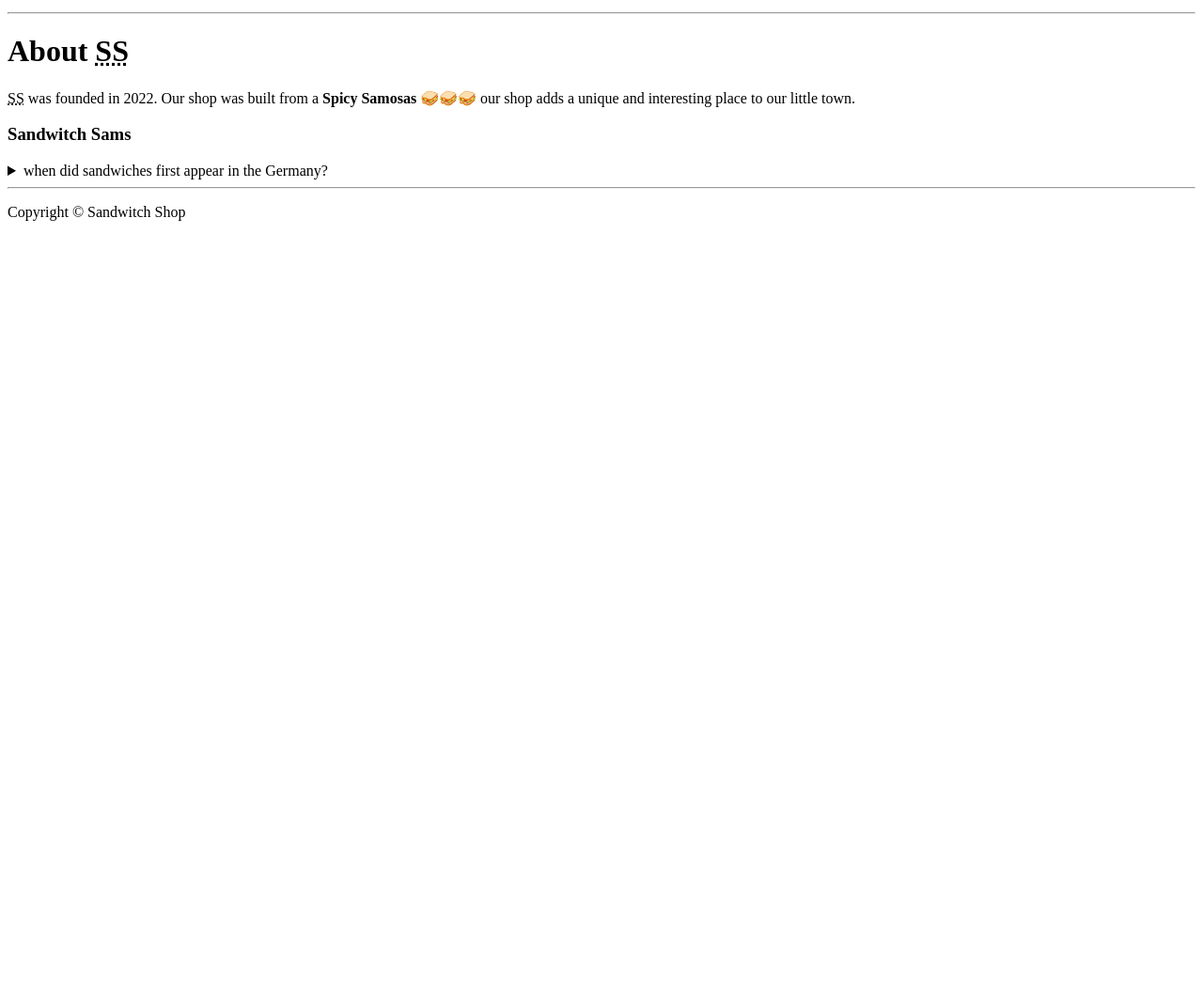
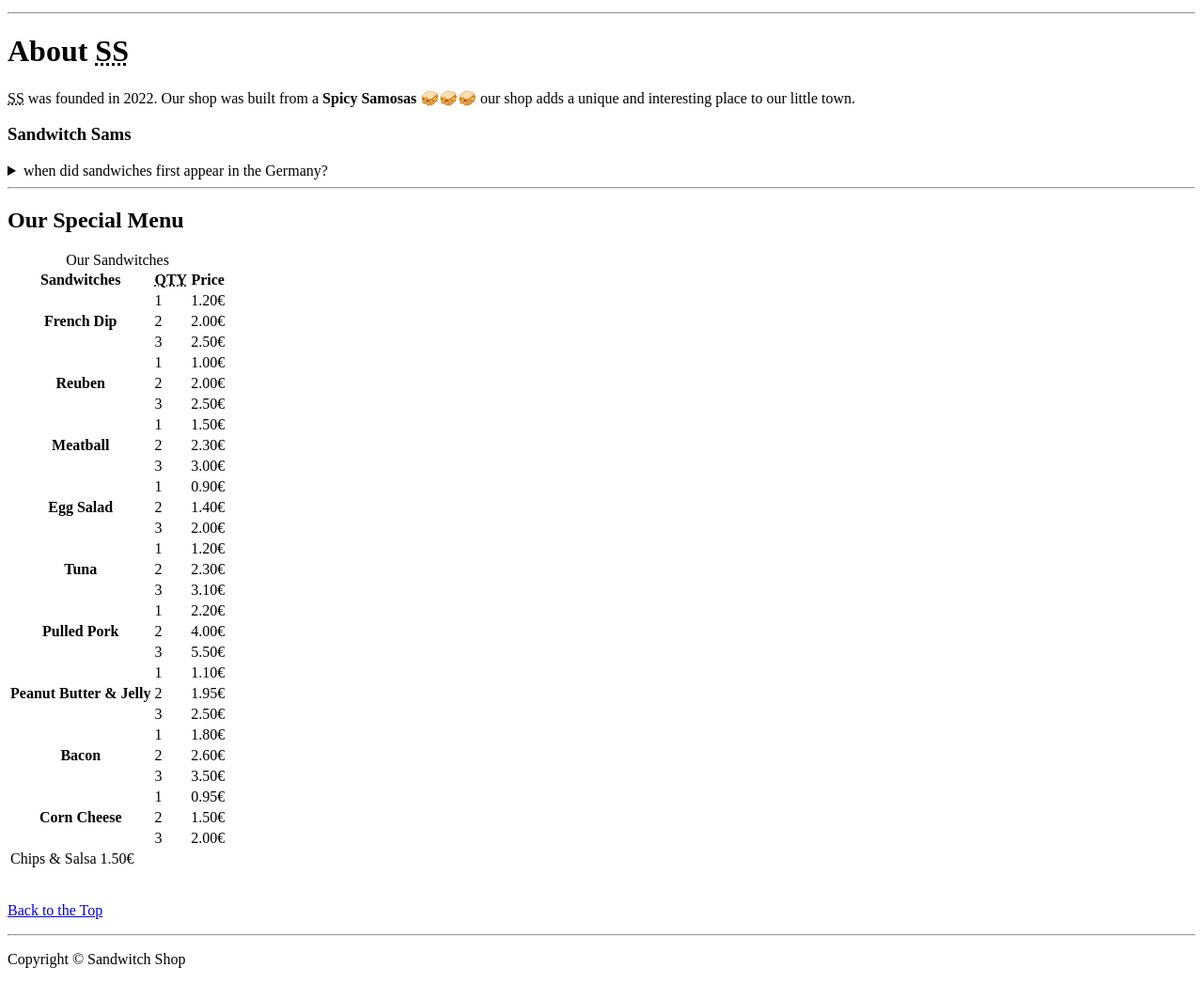
Before and after one commit to divyaravada/sandwitch-shop, a plain HTML site: page index.html in a window 1280 px wide. Shown: the part 693-1739 px from the top of the page at 94% size. Before the commit the page ends 944 px from the top, so only its background shows below. Drawn offline with Linux system fonts and the light colour scheme.

Commit message:
final upload

```diff
--- a/index.html
+++ b/index.html
@@ -32,16 +32,162 @@
         <h1 id="about">About <abbr title="Sandwitch Shop">SS</abbr></h1>
         <p><abbr title="Sandwitch Shop">SS</abbr> was founded in 2022. Our shop was built from a <b>Spicy Samosas</b> 🥪🥪🥪 our shop adds a unique and interesting place to our little town.</p>
 
+       <article>
         <aside>
             <h3>Sandwitch Sams</h3>
             <details>
                 <summary>
                     when did sandwiches first appear in the Germany?
                 </summary>
-                <p>You may have heard that Hamburg, Germany is the home of the first hamburger. While the inspiration for the hamburger did come from Hamburg, the sandwich concept was invented much later.</p>
+                <p>You may have heard that Hamburg, Germany is the home of the first hamburger.
+                    While the inspiration for the hamburger did come from Hamburg, the sandwich concept was invented much later.
+                     (Source: <cite><a href="https://en.wikipedia.org/wiki/Sandwich" target="_blank">Sandwitch wikipedia</a></cite>)</p>
 
             </details>
         </aside>
+       </article>
+       <hr>
+<article id="menu">
+    <h2>Our Special Menu</h2>
+    <table>
+        <caption>Our Sandwitches</caption>
+        <thead>
+            <tr>
+                <th>Sandwitches</th>
+                <th scope="col"><abbr title="Quantity">QTY</abbr></th>
+                <th scope="col">Price</th>
+            </tr>
+        </thead>
+        <tbody>
+            <tr>
+                <th scope="row" rowspan="3">French Dip</th>
+                <td>1</td>
+                <td>1.20€</td>
+            </tr>
+            <tr>
+                <td>2</td>
+                <td>2.00€</td>
+            </tr>
+            <tr>
+                <td>3</td>
+                <td>2.50€</td>
+            </tr>
+            <tr>
+                <th scope="row" rowspan="3">Reuben</th>
+                <td>1</td>
+                <td>1.00€</td>
+            </tr>
+            <tr>
+                <td>2</td>
+                <td>2.00€</td>
+            </tr>
+            <tr>
+                <td>3</td>
+                <td>2.50€</td>
+            </tr>
+            <tr>
+                <th scope="row" rowspan="3">Meatball</th>
+                <td>1</td>
+                <td>1.50€</td>
+            </tr>
+            <tr>
+                <td>2</td>
+                <td>2.30€</td>
+            </tr>
+            <tr>
+                <td>3</td>
+                <td>3.00€</td>
+            </tr>
+            <tr>
+                <th scope="row" rowspan="3">Egg Salad</th>
+                <td>1</td>
+                <td>0.90€</td>
+            </tr>
+            <tr>
+                <td>2</td>
+                <td>1.40€</td>
+            </tr>
+            <tr>
+                <td>3</td>
+                <td>2.00€</td>
+            </tr>
+            <tr>
+                <th scope="row" rowspan="3">Tuna</th>
+                <td>1</td>
+                <td>1.20€</td>
+            </tr>
+            <tr>
+                <td>2</td>
+                <td>2.30€</td>
+            </tr>
+            <tr>
+                <td>3</td>
+                <td>3.10€</td>
+            </tr>
+            <tr>
+                <th scope="row" rowspan="3">Pulled Pork</th>
+                <td>1</td>
+                <td>2.20€</td>
+            </tr>
+            <tr>
+                <td>2</td>
+                <td>4.00€</td>
+            </tr>
+            <tr>
+                <td>3</td>
+                <td>5.50€</td>
+            </tr>
+            <tr>
+                <th scope="row" rowspan="3">Peanut Butter & Jelly</th>
+                <td>1</td>
+                <td>1.10€</td>
+            </tr>
+            <tr>
+                <td>2</td>
+                <td>1.95€</td>
+            </tr>
+            <tr>
+                <td>3</td>
+                <td>2.50€</td>
+            </tr>
+            <tr>
+                <th scope="row" rowspan="3">Bacon</th>
+                <td>1</td>
+                <td>1.80€</td>
+            </tr>
+            <tr>
+                <td>2</td>
+                <td>2.60€</td>
+            </tr>
+            <tr>
+                <td>3</td>
+                <td>3.50€</td>
+            </tr>
+            <tr>
+                <th scope="row" rowspan="3">Corn Cheese</th>
+                <td>1</td>
+                <td>0.95€</td>
+            </tr>
+            <tr>
+                <td>2</td>
+                <td>1.50€</td>
+            </tr>
+            <tr>
+                <td>3</td>
+                <td>2.00€</td>
+            </tr>
+        </tbody>
+        <tfoot>
+            <tr>
+                <td colspan="3">Chips &amp; Salsa 1.50€</td>
+            </tr>
+        </tfoot>
+    </table>
+    <br>
+    <p>
+        <a href="#">Back to the Top</a>
+    </p>
+</article>
     </main>
 
     <hr>
```
Also changed, not shown: contact.html (+30 -3 lines), store.html (+13 -3 lines), img/sandwitch.jpg (added), img/ze520r7za5ftspttyakd.webp (deleted).
